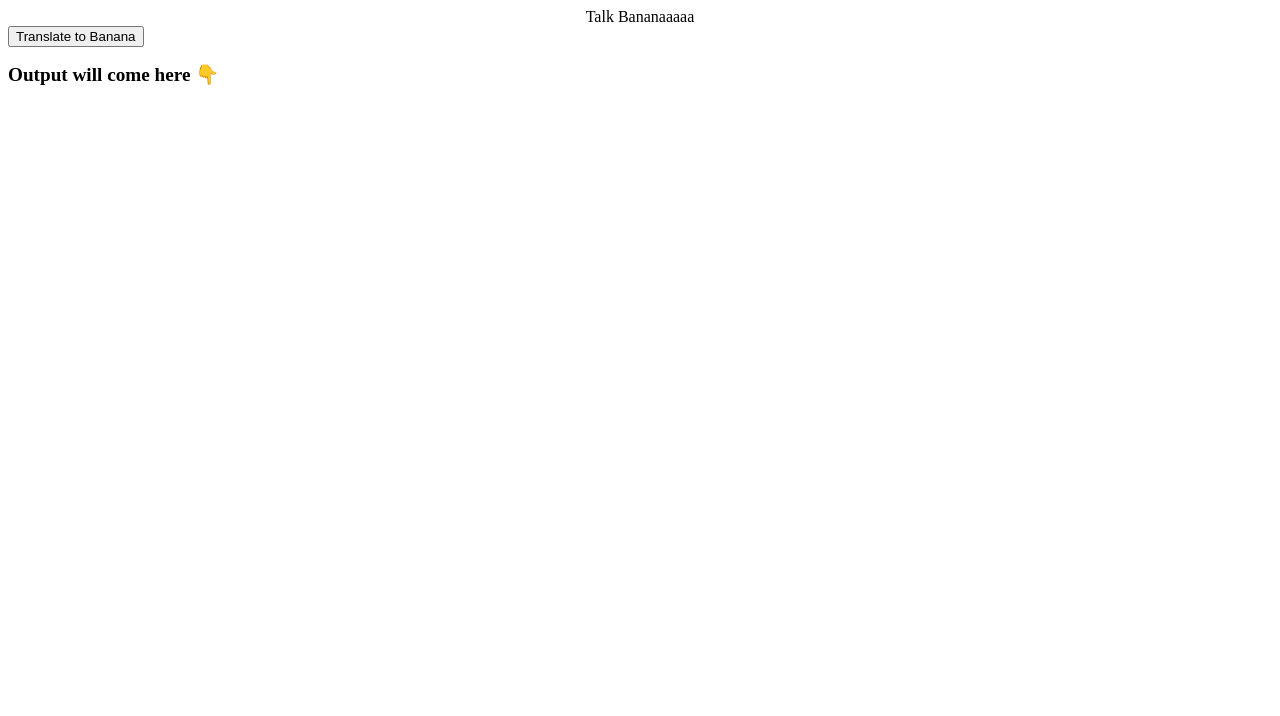
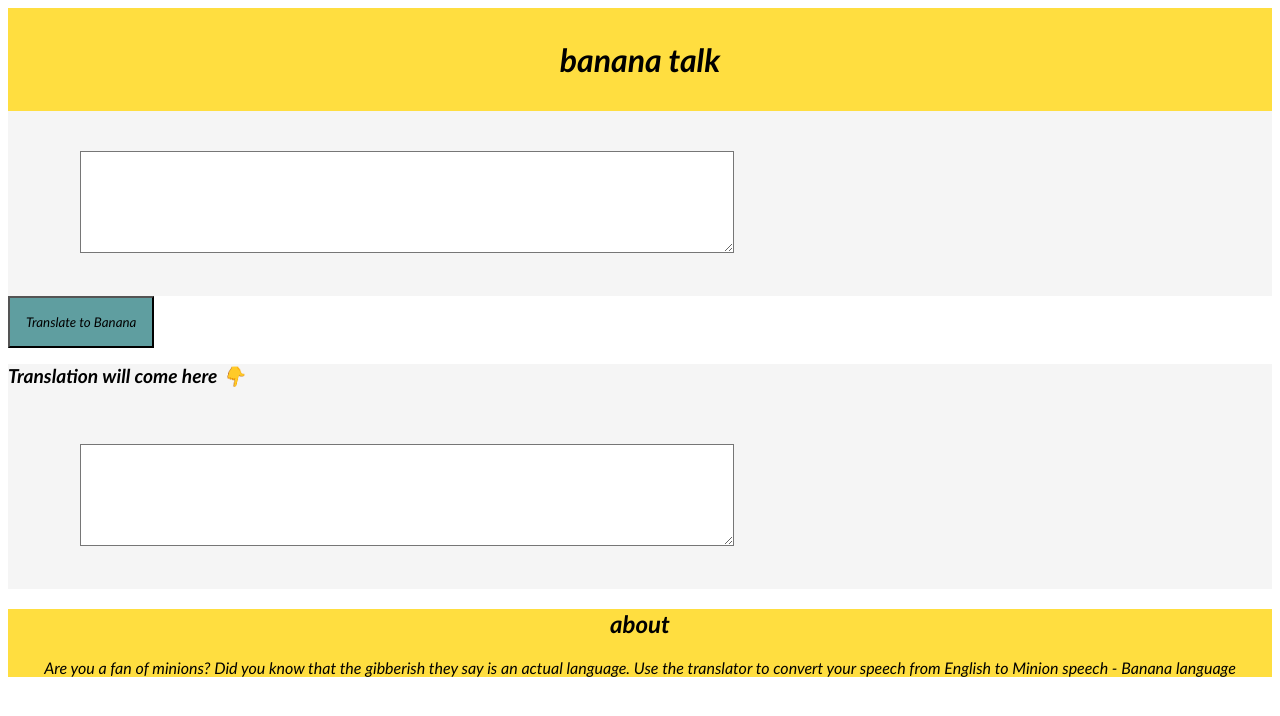
Before and after one commit to Coder31Sayantan/Banana-speak, a plain HTML site: page index.html in a window 1280 px wide. Drawn offline with Linux system fonts and the light colour scheme.

Commit message:
styles changed

```diff
--- a/index.html
+++ b/index.html
@@ -8,16 +8,33 @@
     <link href="/style.css" rel="stylesheet"/>
 </head>
 <body>
-    <header>Talk Bananaaaaa</header>
-    <div class="textarea" id="txt-input"
-    placeholder="Enter your sentence in English here and we will convert it into Banana"></div>
-    <button id="btn-translate">Translate to Banana</button>
 
-    <h2 style="font-size: larger;">Output will come here 👇</h2>
-    <div class="output">
-    </div>
+    <header class="header">
+        banana talk
+    </header>
 
 
+    <section class="input-area">
+        <textarea class="textarea" id="txt-input"
+    placeholder="Enter your sentence in English here and we will convert it into Banana">
+    </textarea>
+    </section>
+
+    <button class="button" id="btn-translate">
+        Translate to Banana
+    </button>
+
+    <section>
+        <h2 style="font-size: larger;">Translation will come here 👇</h2>
+        <textarea class="output" id="output"></textarea>
+    </section>
+
+    <footer class="footer">
+        <h2>about</h2>
+        <p class="footer-text">
+            Are you a fan of minions? Did you know that the gibberish they say is an actual language. Use the translator to convert your speech from English to Minion speech - Banana language
+        </p>
+    </footer>
 
     <script src="app.js" type="text/javascript"></script>
 
--- a/style.css
+++ b/style.css
@@ -1,28 +1,66 @@
 @import url('https://fonts.googleapis.com/css2?family=Cabin:ital@1&family=Open+Sans:wght@500&display=swap');
 
 :root {
-    --primary-color: #fdd835;
-    --secondary-color: #ffccbc;
-}
-
-
-output {
-    width: 90%;
-    height: 10vh;
-    display: block;
-    border: 1px solid blueviolet;
-    margin: 1rem;
-    padding: 1rem;
-}
-
-textarea {
-    width: 90%;
-    height: 10vh;
-    display: block solid;
-    margin: 1rem;
-    padding: 1rem;
+    --primary-color: #ffde40;
+    --secondary-color: #a5d6a7;
+    --off-white: #f5f5f5;
 }
 
 header {
     text-align: center;
+    font-style: italic;
+    font-family: 'Gill Sans', 'Gill Sans MT', Calibri, 'Trebuchet MS', sans-serif;
+    background-color: var(--primary-color);
+    padding: 2rem;
+    margin: 0rem;
+    font-size: xx-large;
+    font-weight: bold;
+    border: 3rem;
 }
+
+section {
+    background-color: var(--off-white);
+    padding: 0rem;
+    margin: 0px;
+    font-family: 'Gill Sans', 'Gill Sans MT', Calibri, 'Trebuchet MS', sans-serif;
+    font-style: italic;
+    display: ruby-base-container;
+}
+
+textarea {
+    background-color: white;
+    width: 50%;
+    height: 10vh;
+    display: block solid;
+    margin: 2.5rem 4.5rem;
+    padding: 10px;
+}
+
+output {
+    width: 30%;
+    height: 10vh;
+    display: block;
+    border: 1px solid;
+    align-self: center;
+    padding: 1rem;
+}
+
+button {
+    background-color: cadetblue;
+    padding: 1rem;
+    margin: 0rem;
+    font-style: italic;
+    font-family: 'Gill Sans', 'Gill Sans MT', Calibri, 'Trebuchet MS', sans-serif;
+}
+
+footer {
+    background-color: var(--primary-color);
+    margin: 0rem;
+    font-family: 'Gill Sans', 'Gill Sans MT', Calibri, 'Trebuchet MS', sans-serif;
+    font-style: italic;
+    text-align: center;
+}
+
+footer .text {
+
+}
```
